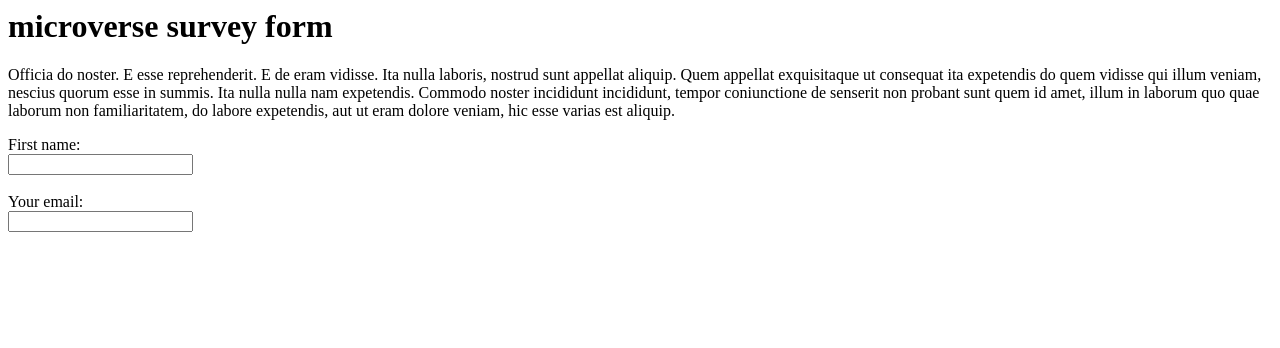
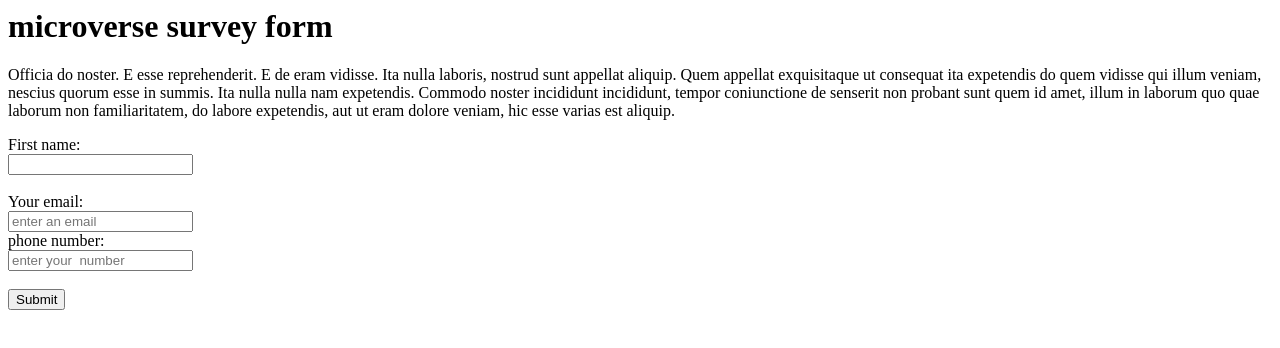
Before and after one commit to Anas-jaf/microverseServey, a plain HTML site: page index.html in a window 1280 px wide. Drawn offline with Linux system fonts and the light colour scheme.

Commit message:
i have added feature 6 to 8

```diff
--- a/index.html
+++ b/index.html
@@ -19,8 +19,11 @@
         <input type="text" id="name" value=""><br><br>
 
         <label for="email">Your email:</label><br>
-        <input type="text" id="email"  pattern="/^[a-zA-Z0-9.!#$%&'*+/=?^_`{|}~-]+@[a-zA-Z0-9-]+(?:\.[a-zA-Z0-9-]+)*$/" required />
+        <input type="email" id="email" placeholder="enter an email" />
 	<br />
+        <label for="number">phone number:</label><br>
+        <input type="number" id="number" placeholder="enter your  number"><br><br>
+        <input type="submit" value="Submit">
     </form>
 
 </body>
```
Also changed, not shown: 1 other file.
